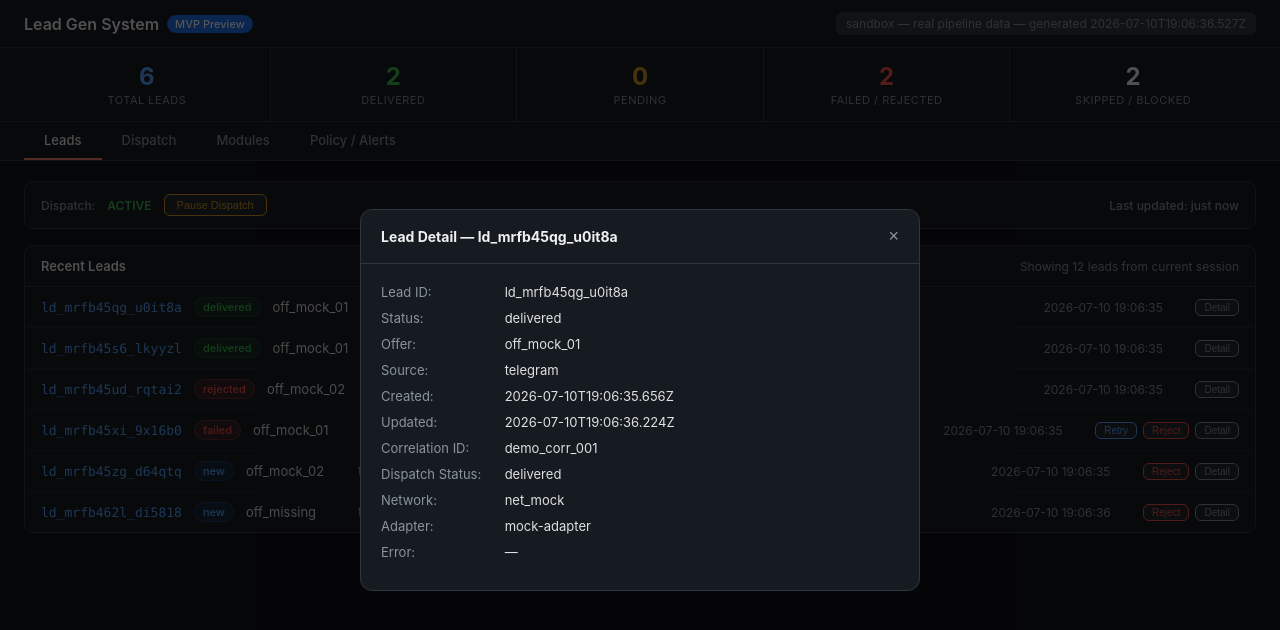
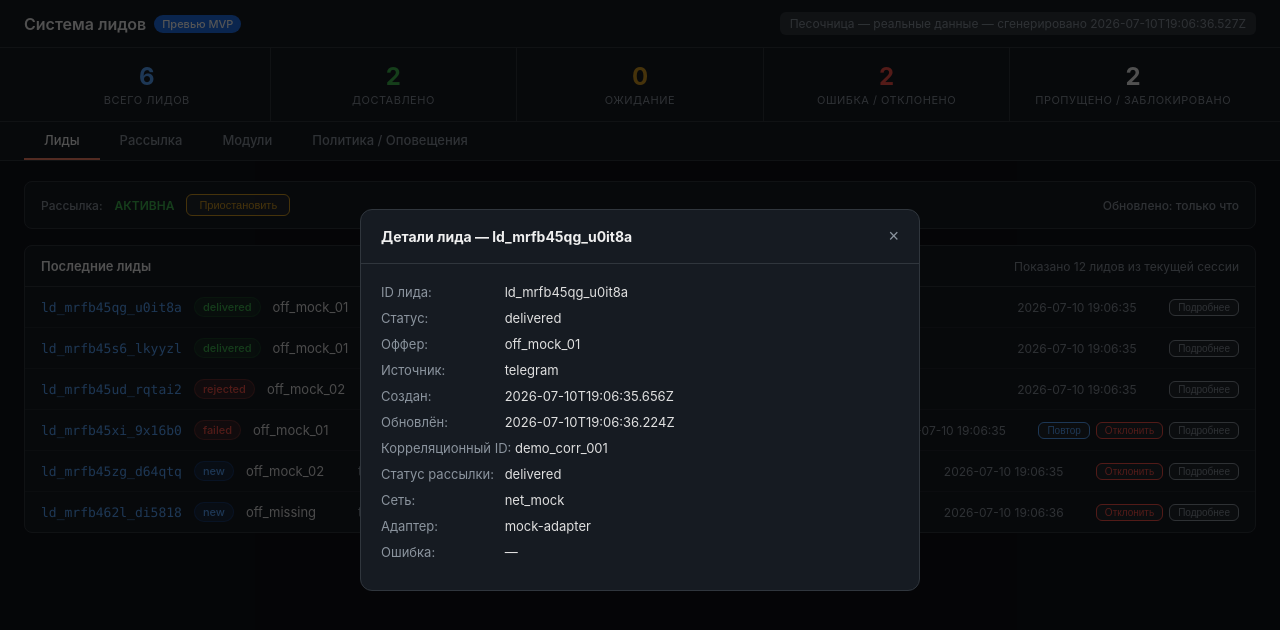
Before and after one commit to 7LVER10/yakamoz-catalog, a website: page Zarabotok-na-referalah/preview/dashboard.html in a window 1280 px wide. Both pictures are taken after a click on the element 640 px from the left and 307 px from the top of the page. Drawn offline with Linux system fonts and the light colour scheme.

Commit message:
Add Russian UI for dashboard

```diff
--- a/Zarabotok-na-referalah/preview/dashboard.html
+++ b/Zarabotok-na-referalah/preview/dashboard.html
@@ -1,9 +1,9 @@
 <!DOCTYPE html>
-<html lang="en">
+<html lang="ru">
 <head>
 <meta charset="UTF-8">
 <meta name="viewport" content="width=device-width, initial-scale=1.0">
-<title>Lead Gen System — Dashboard Preview</title>
+<title>Система лидов — Панель управления</title>
 <style>
 * { margin: 0; padding: 0; box-sizing: border-box; }
 body { font-family: -apple-system, BlinkMacSystemFont, 'Segoe UI', Roboto, sans-serif; background: #0f1117; color: #e0e0e0; font-size: 14px; }
@@ -140,25 +140,25 @@ body { font-family: -apple-system, BlinkMacSystemFont, 'Segoe UI', Roboto, sans-
 
 <div class="header">
   <div style="display:flex;align-items:center;">
-    <h1>Lead Gen System</h1>
-    <span class="badge">MVP Preview</span>
+    <h1>Система лидов</h1>
+    <span class="badge">Превью MVP</span>
   </div>
-  <span class="env-tag" id="env-tag">sandbox — loading data...</span>
+  <span class="env-tag" id="env-tag">Песочница — загрузка данных...</span>
 </div>
 
 <div class="summary-bar">
-  <div class="summary-item"><div class="summary-value blue" id="s-total">12</div><div class="summary-label">Total Leads</div></div>
-  <div class="summary-item"><div class="summary-value green" id="s-delivered">5</div><div class="summary-label">Delivered</div></div>
-  <div class="summary-item"><div class="summary-value yellow" id="s-pending">2</div><div class="summary-label">Pending</div></div>
-  <div class="summary-item"><div class="summary-value red" id="s-failed">2</div><div class="summary-label">Failed / Rejected</div></div>
-  <div class="summary-item"><div class="summary-value" id="s-skipped">3</div><div class="summary-label">Skipped / Blocked</div></div>
+  <div class="summary-item"><div class="summary-value blue" id="s-total">12</div><div class="summary-label">Всего лидов</div></div>
+  <div class="summary-item"><div class="summary-value green" id="s-delivered">5</div><div class="summary-label">Доставлено</div></div>
+  <div class="summary-item"><div class="summary-value yellow" id="s-pending">2</div><div class="summary-label">Ожидание</div></div>
+  <div class="summary-item"><div class="summary-value red" id="s-failed">2</div><div class="summary-label">Ошибка / Отклонено</div></div>
+  <div class="summary-item"><div class="summary-value" id="s-skipped">3</div><div class="summary-label">Пропущено / Заблокировано</div></div>
 </div>
 
 <div class="tabs">
-  <div class="tab active" data-tab="leads">Leads</div>
-  <div class="tab" data-tab="dispatch">Dispatch</div>
-  <div class="tab" data-tab="modules">Modules</div>
-  <div class="tab" data-tab="policy">Policy / Alerts</div>
+  <div class="tab active" data-tab="leads">Лиды</div>
+  <div class="tab" data-tab="dispatch">Рассылка</div>
+  <div class="tab" data-tab="modules">Модули</div>
+  <div class="tab" data-tab="policy">Политика / Оповещения</div>
 </div>
 
 <div class="panels">
@@ -166,16 +166,16 @@ body { font-family: -apple-system, BlinkMacSystemFont, 'Segoe UI', Roboto, sans-
   <!-- LEADS PANEL -->
   <div class="panel active" id="panel-leads">
     <div class="control-bar">
-      <span class="control-label">Dispatch:</span>
-      <span class="control-status" id="dispatch-status">ACTIVE</span>
-      <button class="btn btn-pause" onclick="toggleDispatch()">Pause Dispatch</button>
+      <span class="control-label">Рассылка:</span>
+      <span class="control-status" id="dispatch-status">АКТИВНА</span>
+      <button class="btn btn-pause" onclick="toggleDispatch()">Приостановить</button>
       <span style="flex:1"></span>
-      <span class="control-label">Last updated: just now</span>
+      <span class="control-label">Обновлено: только что</span>
     </div>
     <div class="card">
       <div class="card-header">
-        <h3>Recent Leads</h3>
-        <span style="font-size:12px;color:#8b949e;">Showing 12 leads from current session</span>
+        <h3>Последние лиды</h3>
+        <span style="font-size:12px;color:#8b949e;">Показано 12 лидов из текущей сессии</span>
       </div>
       <div class="card-body" style="padding:0;" id="lead-list"></div>
     </div>
@@ -185,13 +185,13 @@ body { font-family: -apple-system, BlinkMacSystemFont, 'Segoe UI', Roboto, sans-
   <div class="panel" id="panel-dispatch">
     <div class="card">
       <div class="card-header">
-        <h3>Dispatch Log</h3>
-        <span style="font-size:12px;color:#8b949e;">Last 15 dispatch attempts</span>
+        <h3>Журнал рассылки</h3>
+        <span style="font-size:12px;color:#8b949e;">Последние 15 попыток рассылки</span>
       </div>
       <div class="card-body" style="padding:0;" id="dispatch-list"></div>
     </div>
     <div class="card">
-      <div class="card-header"><h3>Adapter Performance</h3></div>
+      <div class="card-header"><h3>Производительность адаптеров</h3></div>
       <div class="card-body" id="adapter-perf"></div>
     </div>
   </div>
@@ -205,13 +205,13 @@ body { font-family: -apple-system, BlinkMacSystemFont, 'Segoe UI', Roboto, sans-
   <div class="panel" id="panel-policy">
     <div class="card">
       <div class="card-header">
-        <h3>Policy Summary</h3>
+        <h3>Сводка политик</h3>
       </div>
       <div class="card-body" id="policy-summary"></div>
     </div>
     <div class="card">
       <div class="card-header">
-        <h3>Recent Alerts</h3>
+        <h3>Последние оповещения</h3>
       </div>
       <div class="card-body" style="padding:0;" id="alert-list"></div>
     </div>
@@ -223,7 +223,7 @@ body { font-family: -apple-system, BlinkMacSystemFont, 'Segoe UI', Roboto, sans-
 <div class="modal-overlay" id="modal-overlay">
   <div class="modal">
     <div class="modal-header">
-      <h3 id="modal-title">Lead Detail</h3>
+      <h3 id="modal-title">Детали лида</h3>
       <button class="modal-close" onclick="closeModal()">&times;</button>
     </div>
     <div class="modal-body" id="modal-body"></div>
@@ -309,9 +309,9 @@ function loadFallbackData() {
   ];
   POLICY_CHECKS = { total:3, approved:3, blocked:0 };
   ALERTS = [
-    { severity:'warning', msg:'Using demo data — run node preview/generate-data.js for real pipeline data', time:'now' },
+    { severity:'warning', msg:'Используются демо-данные — запустите node preview/generate-data.js для реальных данных', time:'now' },
   ];
-  document.getElementById('env-tag').textContent = 'sandbox — demo data — run generate-data.js for real data';
+  document.getElementById('env-tag').textContent = 'Песочница — демо-данные — запустите generate-data.js для реальных данных';
 }
 
 async function loadData() {
@@ -321,7 +321,7 @@ async function loadData() {
     const snapshot = await resp.json();
     mapSnapshotToView(snapshot);
     dataSource = 'real';
-    document.getElementById('env-tag').textContent = 'sandbox — real pipeline data — generated ' + (snapshot.timestamp || 'just now');
+    document.getElementById('env-tag').textContent = 'Песочница — реальные данные — сгенерировано ' + (snapshot.timestamp || 'только что');
   } catch (e) {
     loadFallbackData();
   }
@@ -335,7 +335,7 @@ function badgeClass(status) {
 }
 
 function shortStatus(s) {
-  const map = { pending_delivery:'pending', offer_not_found:'not found', adapter_config_invalid:'config err', retry_pending:'retry', idempotent_hit:'idempotent' };
+  const map = { pending_delivery:'ожидание', offer_not_found:'не найден', adapter_config_invalid:'ошибка конф.', retry_pending:'повтор', idempotent_hit:'идемпотент.' };
   return map[s] || s;
 }
 
@@ -352,7 +352,7 @@ function renderSummary() {
 function renderLeads() {
   const el = document.getElementById('lead-list');
   if (LEADS.length === 0) {
-    el.innerHTML = '<div class="empty">No leads in current session</div>';
+    el.innerHTML = '<div class="empty">Нет лидов в текущей сессии</div>';
     return;
   }
   el.innerHTML = LEADS.map(l => {
@@ -366,9 +366,9 @@ function renderLeads() {
       dbadge +
       '<span class="lead-time">' + (l.createdAt || '').replace('T',' ').slice(0,19) + '</span>' +
       '<span class="lead-actions">' +
-        (l.status==='failed' || d==='retry_pending' ? '<button class="btn btn-retry btn-sm" onclick="event.stopPropagation();doAction(\'retry\',\''+l.id+'\')">Retry</button>' : '') +
-        (l.status!=='rejected' && l.status!=='delivered' ? '<button class="btn btn-reject btn-sm" onclick="event.stopPropagation();doAction(\'reject\',\''+l.id+'\')">Reject</button>' : '') +
-        '<button class="btn btn-detail btn-sm" onclick="event.stopPropagation();showLeadDetail(\''+l.id+'\')">Detail</button>' +
+        (l.status==='failed' || d==='retry_pending' ? '<button class="btn btn-retry btn-sm" onclick="event.stopPropagation();doAction(\'retry\',\''+l.id+'\')">Повтор</button>' : '') +
+        (l.status!=='rejected' && l.status!=='delivered' ? '<button class="btn btn-reject btn-sm" onclick="event.stopPropagation();doAction(\'reject\',\''+l.id+'\')">Отклонить</button>' : '') +
+        '<button class="btn btn-detail btn-sm" onclick="event.stopPropagation();showLeadDetail(\''+l.id+'\')">Подробнее</button>' +
       '</span>' +
     '</div>';
   }).join('');
@@ -377,7 +377,7 @@ function renderLeads() {
 function renderDispatch() {
   const el = document.getElementById('dispatch-list');
   if (DISPATCH_LOG.length === 0) {
-    el.innerHTML = '<div class="empty">No dispatch attempts in current session</div>';
+    el.innerHTML = '<div class="empty">Нет попыток рассылки в текущей сессии</div>';
   } else {
     el.innerHTML = DISPATCH_LOG.map(d =>
       '<div class="dispatch-row">' +
@@ -403,15 +403,15 @@ function renderDispatch() {
     else adapters[k].skipped++;
   });
   perf.innerHTML = Object.entries(adapters).length === 0
-    ? '<div class="empty">No adapter data</div>'
+    ? '<div class="empty">Нет данных по адаптерам</div>'
     : Object.entries(adapters).map(([name, s]) =>
       '<div style="margin-bottom:8px;font-size:13px;">' +
         '<strong style="color:#f0f0f0;">' + name + '</strong>' +
-        ' — <span style="color:#3fb950;">delivered: ' + s.delivered + '</span>' +
-        ' | <span style="color:#d29922;">retry: ' + s.retry + '</span>' +
-        ' | <span style="color:#f85149;">error: ' + s.error + '</span>' +
-        ' | <span style="color:#f85149;">rejected: ' + s.rejected + '</span>' +
-        ' | <span style="color:#8b949e;">skipped: ' + s.skipped + '</span>' +
+        ' — <span style="color:#3fb950;">доставлено: ' + s.delivered + '</span>' +
+        ' | <span style="color:#d29922;">повтор: ' + s.retry + '</span>' +
+        ' | <span style="color:#f85149;">ошибка: ' + s.error + '</span>' +
+        ' | <span style="color:#f85149;">отклонено: ' + s.rejected + '</span>' +
+        ' | <span style="color:#8b949e;">пропущено: ' + s.skipped + '</span>' +
       '</div>'
     ).join('');
 }
@@ -433,14 +433,14 @@ function renderModules() {
 function renderPolicy() {
   const el = document.getElementById('policy-summary');
   el.innerHTML =
-    '<div style="font-size:13px;margin-bottom:8px;">Total checks: <strong>' + POLICY_CHECKS.total + '</strong> — ' +
-    '<span style="color:#3fb950;">Approved: ' + POLICY_CHECKS.approved + '</span> — ' +
-    '<span style="color:#f85149;">Blocked: ' + POLICY_CHECKS.blocked + '</span></div>' +
-    '<div style="font-size:12px;color:#8b949e;">No policy packs loaded. All leads pass policy unchecked except manual blocks.</div>';
+    '<div style="font-size:13px;margin-bottom:8px;">Всего проверок: <strong>' + POLICY_CHECKS.total + '</strong> — ' +
+    '<span style="color:#3fb950;">Одобрено: ' + POLICY_CHECKS.approved + '</span> — ' +
+    '<span style="color:#f85149;">Заблокировано: ' + POLICY_CHECKS.blocked + '</span></div>' +
+    '<div style="font-size:12px;color:#8b949e;">Политики не загружены. Все лиды проходят без проверки, кроме ручных блокировок.</div>';
 
   const al = document.getElementById('alert-list');
   al.innerHTML = ALERTS.length === 0
-    ? '<div class="empty">No alerts in current session</div>'
+    ? '<div class="empty">Нет оповещений в текущей сессии</div>'
     : ALERTS.map(a =>
       '<div class="alert-row">' +
         '<span class="badge badge-' + a.severity + '">' + a.severity + '</span>' +
@@ -463,25 +463,25 @@ function renderAll() {
 function showLeadDetail(id) {
   const l = LEADS.find(x => x.id === id);
   if (!l) return;
-  document.getElementById('modal-title').textContent = 'Lead Detail — ' + l.id;
+  document.getElementById('modal-title').textContent = 'Детали лида — ' + l.id;
   const fields = [
-    ['Lead ID', l.id],
-    ['Status', l.status],
-    ['Offer', l.offerId],
-    ['Source', l.source],
-    ['Created', l.createdAt],
-    ['Updated', l.updatedAt],
-    ['Correlation ID', l.metadata.correlationId || '—'],
-    ['Dispatch Status', l.metadata.dispatchStatus || '—'],
-    ['Network', l.metadata.networkId || '—'],
-    ['Adapter', l.metadata.adapterId || '—'],
-    ['Error', l.metadata.error || '—'],
+    ['ID лида', l.id],
+    ['Статус', l.status],
+    ['Оффер', l.offerId],
+    ['Источник', l.source],
+    ['Создан', l.createdAt],
+    ['Обновлён', l.updatedAt],
+    ['Корреляционный ID', l.metadata.correlationId || '—'],
+    ['Статус рассылки', l.metadata.dispatchStatus || '—'],
+    ['Сеть', l.metadata.networkId || '—'],
+    ['Адаптер', l.metadata.adapterId || '—'],
+    ['Ошибка', l.metadata.error || '—'],
   ];
   if (l.contact) {
     if (l.contact.telegramId) fields.push(['Telegram ID', l.contact.telegramId]);
-    if (l.contact.username) fields.push(['Username', '@' + l.contact.username]);
-    if (l.contact.languageCode) fields.push(['Language', l.contact.languageCode]);
-    if (l.contact.phone) fields.push(['Phone', l.contact.phone]);
+    if (l.contact.username) fields.push(['Имя пользователя', '@' + l.contact.username]);
+    if (l.contact.languageCode) fields.push(['Язык', l.contact.languageCode]);
+    if (l.contact.phone) fields.push(['Телефон', l.contact.phone]);
     if (l.contact.email) fields.push(['Email', l.contact.email]);
   }
   document.getElementById('modal-body').innerHTML = fields.map(([k,v]) =>
@@ -495,14 +495,15 @@ function closeModal() {
 }
 
 function doAction(action, leadId) {
-  showToast('Demo action: ' + action + ' on ' + leadId + ' — not connected to live system');
+  const labels = { retry: 'Повтор', reject: 'Отклонить' };
+  showToast('Демо-действие: ' + (labels[action] || action) + ' для ' + leadId + ' — не подключено к рабочей системе');
 }
 
 function toggleDispatch() {
   dispatchActive = !dispatchActive;
-  document.getElementById('dispatch-status').textContent = dispatchActive ? 'ACTIVE' : 'PAUSED';
+  document.getElementById('dispatch-status').textContent = dispatchActive ? 'АКТИВНА' : 'ПРИОСТАНОВЛЕНА';
   document.getElementById('dispatch-status').style.color = dispatchActive ? '#3fb950' : '#d29922';
-  showToast('Dispatch ' + (dispatchActive ? 'resumed' : 'paused') + ' — demo only');
+  showToast('Рассылка ' + (dispatchActive ? 'возобновлена' : 'приостановлена') + ' — только демо');
 }
 
 function showToast(msg) {
```
